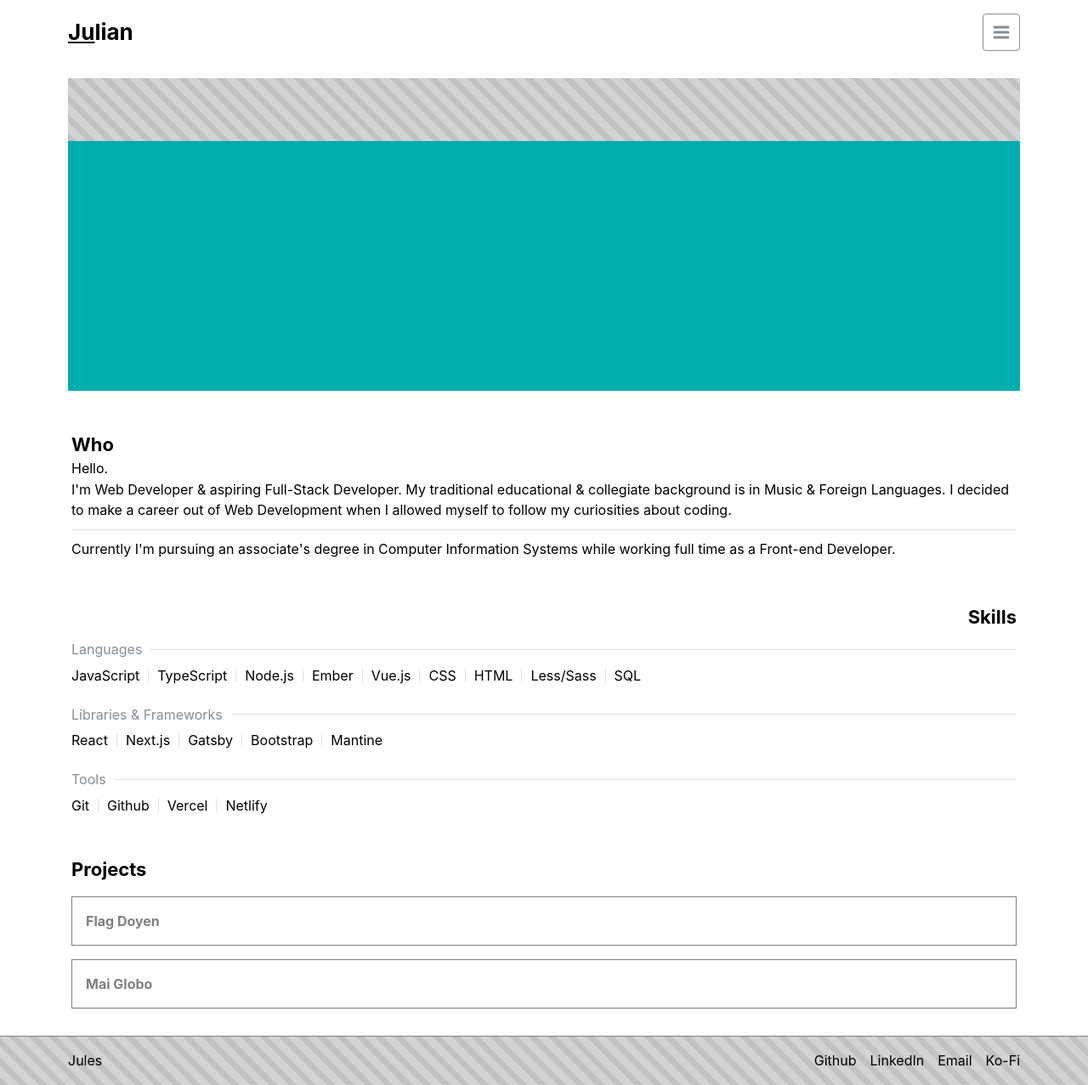
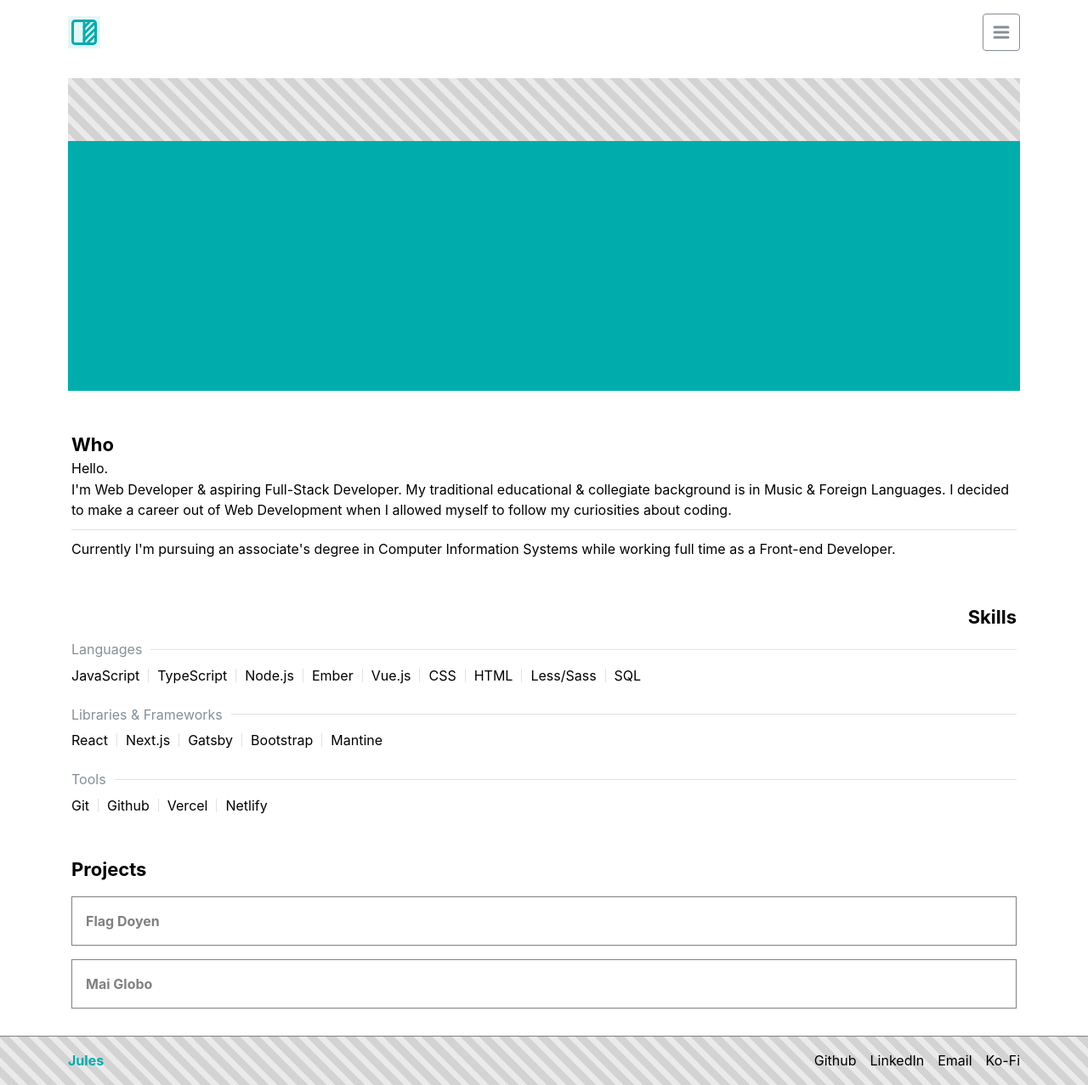
Before and after one commit to Jufrench/ju4, a Next.js app: page / in a window 1280 px wide. Shown: the whole page at 85% size. Built offline with nearby package versions, Linux system fonts and the light colour scheme.

Commit message:
Update styling, added icon logo

```diff
--- a/src/pages/index.tsx
+++ b/src/pages/index.tsx
@@ -6,9 +6,9 @@
 // import styles from "@/styles/Home.module.css";
 
 import { rem, Center, Container, SimpleGrid, Grid, Space, Box,
-  ActionIcon, Stack, Title, Group, Anchor, Text, Divider, Card, Drawer, NavLink } from '@mantine/core';
+  ActionIcon, Stack, Title, Group, Anchor, Text, Divider, Card, Drawer, NavLink, Avatar } from '@mantine/core';
 import { useMediaQuery, useDisclosure } from '@mantine/hooks';
-import { IconMenu2 } from '@tabler/icons-react';
+import { IconMenu2, IconSquareHalf } from '@tabler/icons-react';
 import { ReactNode } from "react";
 
 const inter = Inter({ subsets: ["latin"] });
@@ -62,7 +62,7 @@
   return (
     <header>
       <Group p="md" style={{width: "90%", margin: "0 auto"}} justify="space-between">
-        <Title order={1} size="h2"><span style={{textDecoration: "underline"}}>Ju</span><span>lian</span></Title>
+        <Avatar color="#00adad" radius="0"><IconSquareHalf size="xs" /></Avatar>
         <ActionIcon variant="outline" color="gray" size="xl" onClick={open}><IconMenu2 stroke={3} /></ActionIcon>
       </Group>
       <MobileDrawerMenu />
@@ -93,7 +93,7 @@
         <Box
           style={{
             height: "20%",
-            background: 'repeating-linear-gradient(45deg, rgba(51, 51, 51, 0.3), rgba(51, 51, 51, 0.3) 7px, lightgray 5px, lightgray 16px)'
+            background: 'repeating-linear-gradient(45deg, rgba(51, 51, 51, 0.1), rgba(51, 51, 51, 0.1) 7px, lightgray 5px, lightgray 16px)'
           }}/>
         <Box bg="#00adad" style={{flexGrow: 1}}></Box>
       </Stack>
@@ -101,24 +101,21 @@
   )
 }
 
-const WhoAmI = () => {
-  const whoStyle = {
-    border: '1px solid lightgray'
-  };
+// const WhoAmI = () => {
+//   const whoStyle = {
+//     border: '1px solid lightgray'
+//   };
 
-  return (
-    <>
-      <About />
-      {/* <Divider my="xs" /> */}
-      <Skills />
-    </>
-  )
-}
+//   return (
+//     <>
+//       <About />
+//       {/* <Divider my="xs" /> */}
+//       <Skills />
+//     </>
+//   )
+// }
 
 const About = () => {
-  const aboutStyle = {
-    border: '1px solid lightgray'
-  };
 
   return (
     <Center component="section">
@@ -136,32 +133,26 @@
 const Skills = () => {
   const languages = ['JavaScript', 'TypeScript', 'Node.js', 'Ember', 'Vue.js', 'CSS', 'HTML', 'Less/Sass', 'SQL']
     .map((lang, index, arr) => (
-      // return (
       <React.Fragment key={index}>
         <Text style={{lineHeight: 1}} span>{lang}</Text>
         {index !== arr.length - 1 && <Divider orientation="vertical" />}
       </React.Fragment>
-      // )
     ));
 
   const librariesAndFrameworks = ['React', 'Next.js', 'Gatsby', 'Bootstrap', 'Mantine']
     .map((lib, index, arr) => (
-      // return (
       <React.Fragment key={index}>
         <Text style={{lineHeight: 1}} span>{lib}</Text>
         {index !== arr.length - 1 && <Divider orientation="vertical" />}
       </React.Fragment>
-      // )
     ));
 
   const tools = ['Git', 'Github', 'Vercel', 'Netlify']
     .map((tool, index, arr) => (
-      // return (
       <React.Fragment key={index}>
         <Text style={{lineHeight: 1}} span>{tool}</Text>
         {index !== arr.length - 1 && <Divider orientation="vertical" />}
       </React.Fragment>
-      // )
     ));
 
   return (
@@ -279,7 +270,7 @@
 const Footer = () => {
   const footerWrapperStyle ={
     borderTop: '1px solid gray',
-    background: 'repeating-linear-gradient(45deg, rgba(51, 51, 51, 0.3), rgba(51, 51, 51, 0.3) 7px, lightgray 5px, lightgray 16px)'
+    background: 'repeating-linear-gradient(45deg, rgba(51, 51, 51, 0.1), rgba(51, 51, 51, 0.1) 7px, lightgray 5px, lightgray 16px)'
   };
 
   const footerContentStyle = {
@@ -294,7 +285,7 @@
   return (
     <Center component="footer" style={footerWrapperStyle}>
       <Group p="md" style={footerContentStyle} justify="flex-end">
-        <Text span style={{marginRight: "auto"}}>Jules</Text>
+        <Text span c="#00adad" style={{marginRight: "auto", fontWeight: 700}}>Jules</Text>
         <Group>
           {contactInfo.map((item: { [key:string]: string | ReactNode | undefined }, index) => (
             <FooterContactLink key={index} text={(item.text as string)} url={(item.url as string)} />
```
Lines whose indentation alone changed are shown as unchanged.
